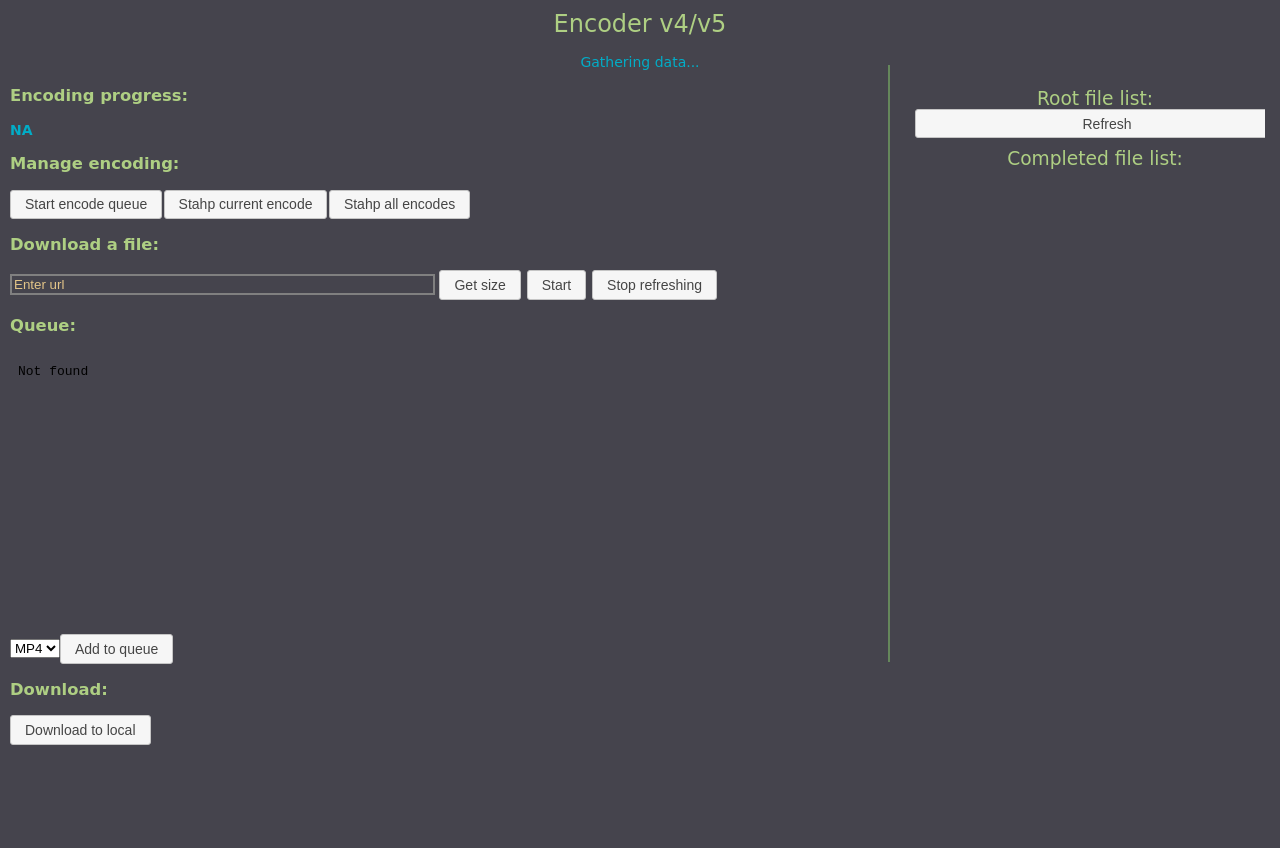
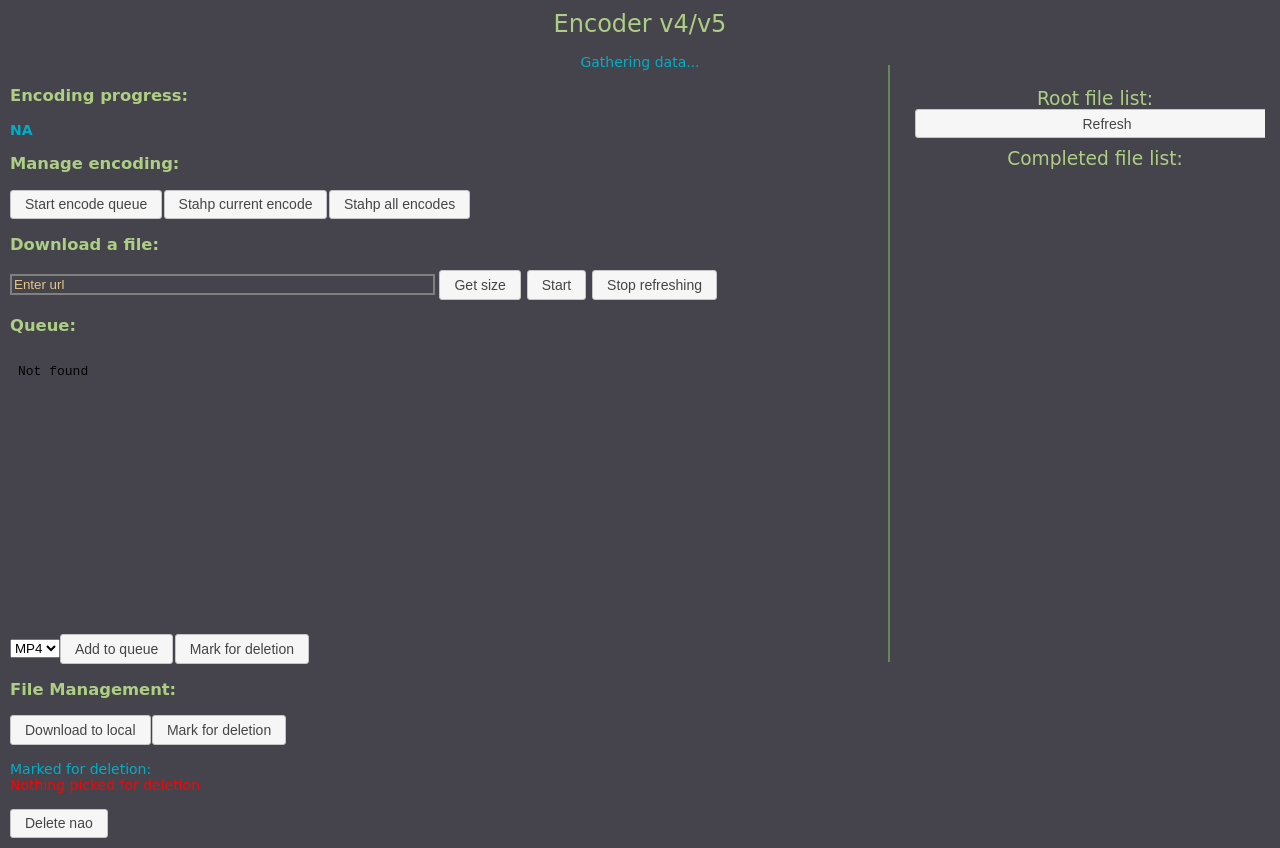
Before and after one commit to Duckwad/encodey, a plain HTML site: page fronty/index.html in a window 1280 px wide. Before the commit the page ends 800 px from the top, so only its background shows below. Drawn offline with nearby package versions, Linux system fonts and the light colour scheme; no server answers; a web font is replaced by a local one.

Commit message:
Added file deletion options

```diff
--- a/fronty/index.html
+++ b/fronty/index.html
@@ -51,12 +51,15 @@ font-size:14px;
 <h3>Queue:</h3>
 <div id="queue"><iframe id="ed-frame" src="editor.php" scrolling="no" style="width: 710px; height: 280px; border:none;"></iframe></div>
 <div id="presets">
-	<span id="newfiles"></span><span id="type"><select id="format"><option value="mp4">MP4</option><option value="avi">AVI</option></select></span><button id="selfile">Add to queue</button><br />
+	<span id="newfiles"></span><span id="type"><select id="format"><option value="mp4">MP4</option><option value="avi">AVI</option></select></span><button id="selfile">Add to queue</button><button id="del1">Mark for deletion</button><br />
 	<div id="update"></div>
 </div>
-<h3>Download:</h3>
+<h3>File Management:</h3>
 <div id="dl">
-	<span id="dlfiles"></span><button id="dlnow">Download to local</button>
+	<span id="dlfiles"></span><button id="dlnow">Download to local</button><button id="del">Mark for deletion</button><br>
+	<br><div id="delfiles">Marked for deletion:</div>
+	<div id="dellist">Nothing picked for deletion</div>
+	<br><button id="delnow">Delete nao</button>
 <div id="ed"></div>
 
 </body>
```
